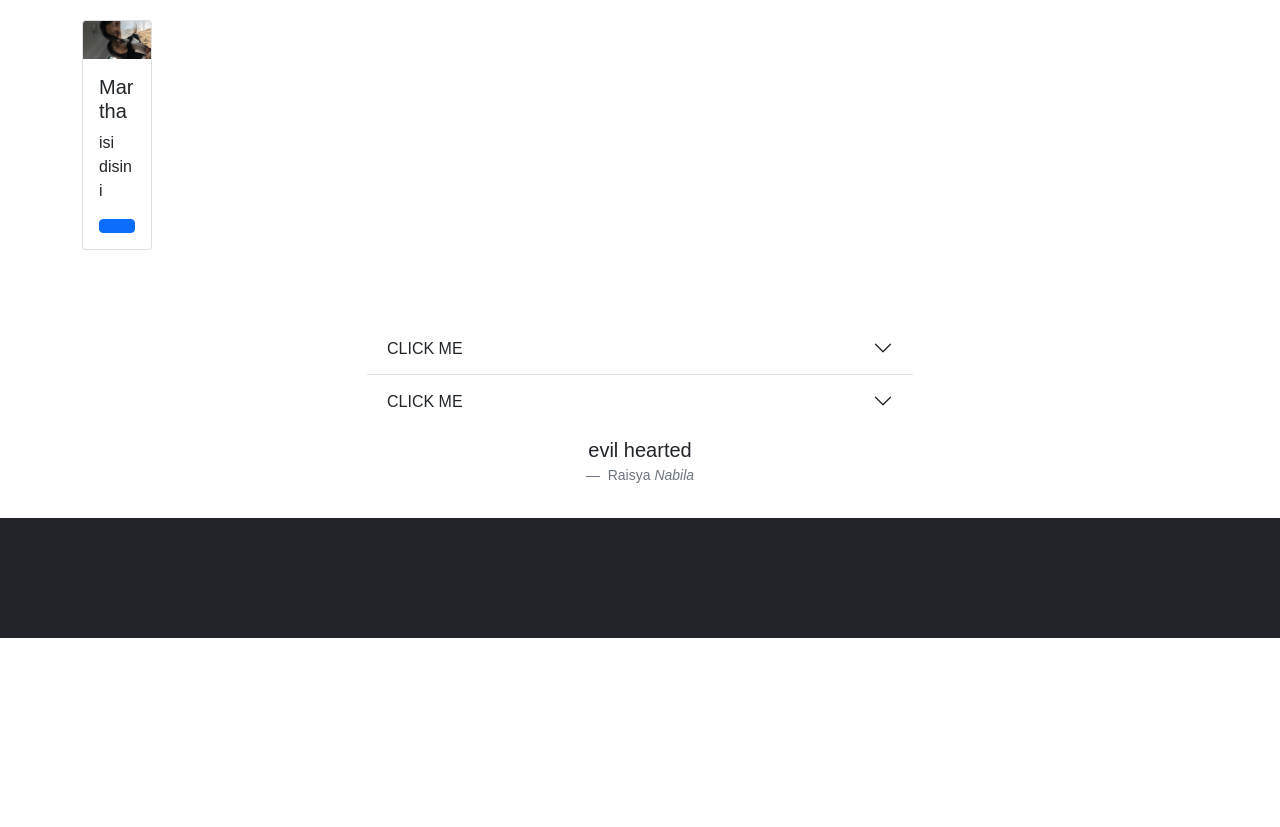
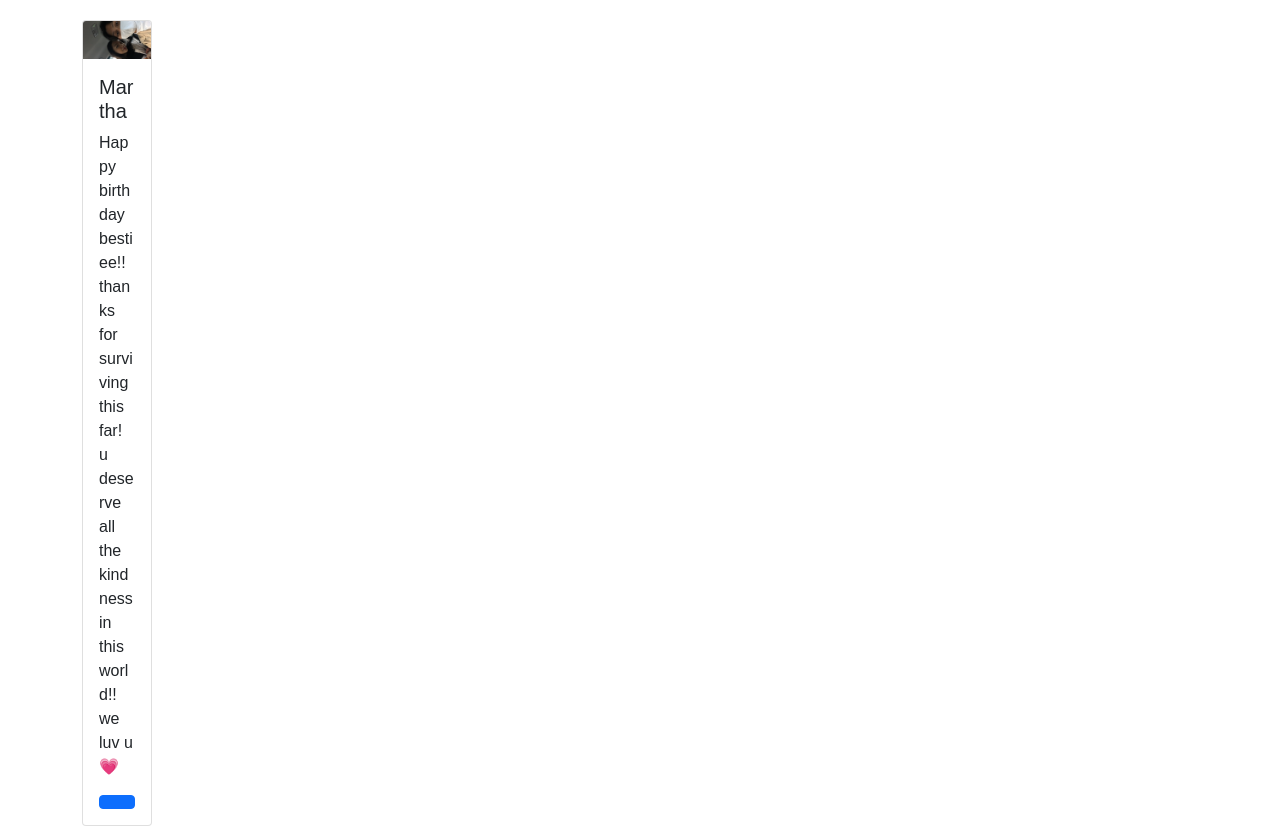
Before and after one commit to vanessrw/web-surp-iceh, a website: page main.html in a window 1280 px wide. Shown: the part 4600-5427 px from the top of the page. Before the commit the page ends 5238 px from the top, so only its background shows below. Drawn offline with nearby package versions, Linux system fonts and the light colour scheme.

Commit message:
Update main.html

```diff
--- a/main.html
+++ b/main.html
@@ -203,7 +203,7 @@
               <div class="card-body d-flex flex-column">
                 <h5 class="card-title">Martha</h5>
                 <p class="card-text">
-                  isi disini
+                  Happy birthday bestiee!! thanks for surviving this far! u deserve all the kindness in this world!! we luv u💗
                 </p>
                 <div class="d-grid col-12 mt-auto">
                   <a href="" class="btn btn-primary"></a>
```
